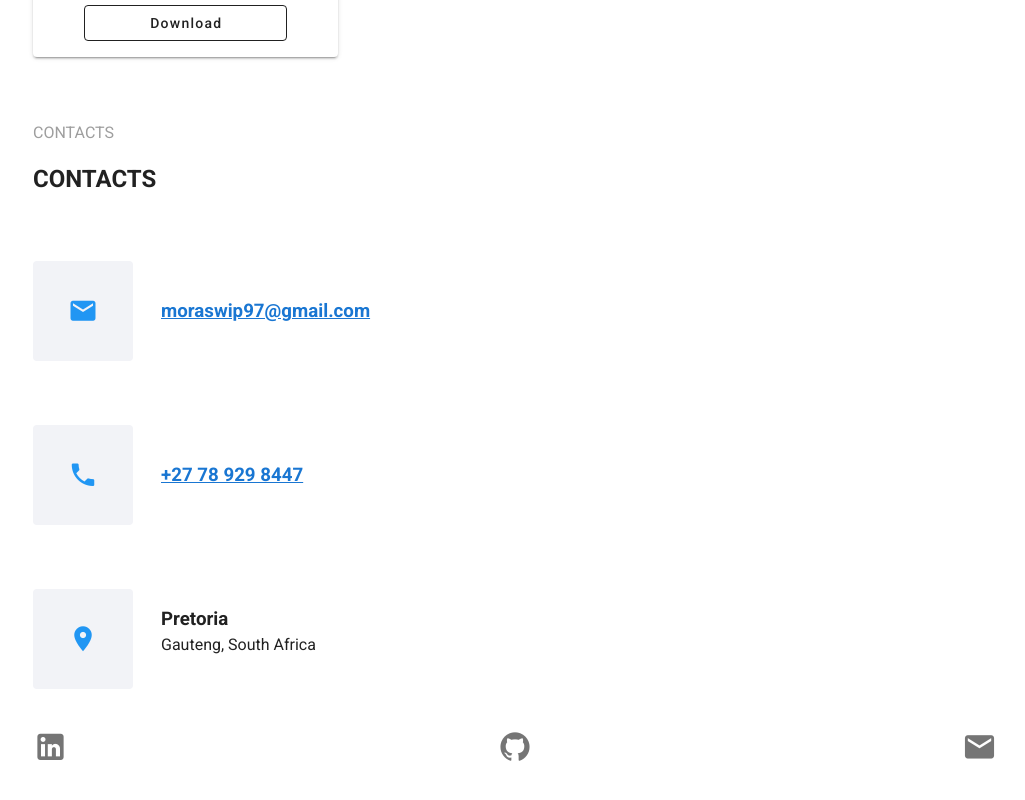
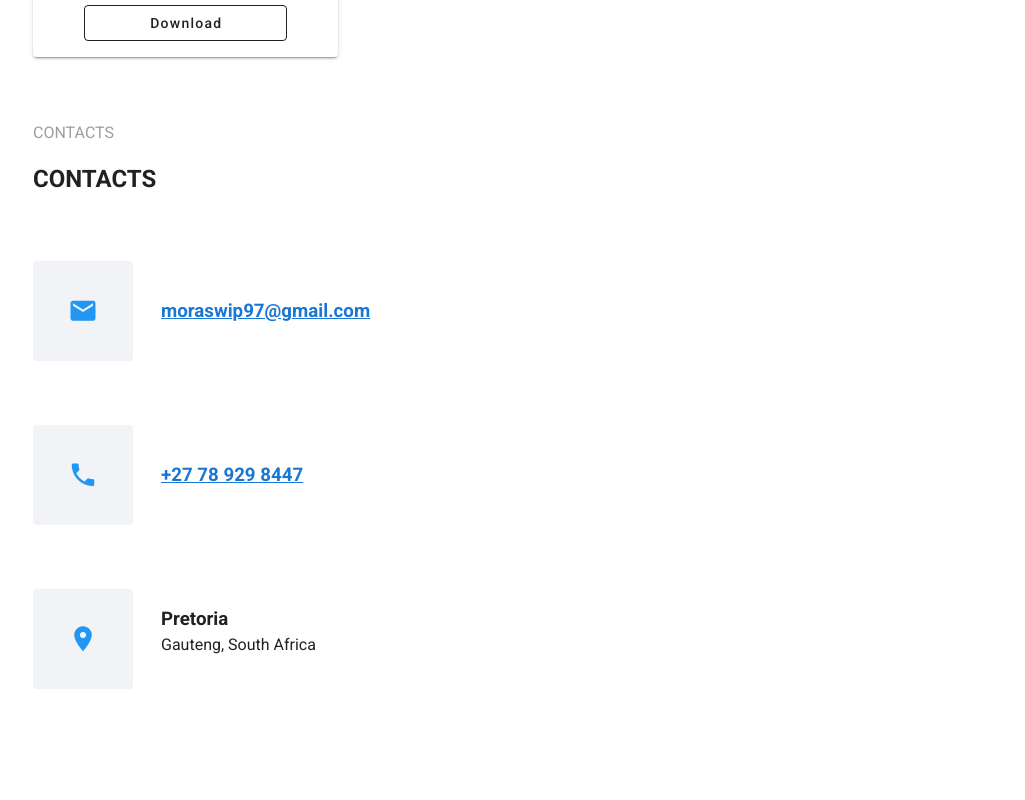
Before and after one commit to moraswi/portfolio, a Vue app: page / in a window 1280 px wide. Shown: the part 3762-4562 px from the top of the page, without its empty margins (255-1280 px from the left). After the commit the page ends 4491 px from the top, so only its background shows below. Built offline with nearby package versions, Linux system fonts and the light colour scheme.

Commit message:
responsive contacts

```diff
--- a/src/components/Home/HomeComponents/Contacts.vue
+++ b/src/components/Home/HomeComponents/Contacts.vue
@@ -54,7 +54,7 @@
       </div>
     </v-layout>
 
-    <v-layout class="mt-10" justify-space-between>
+    <v-layout class="mt-10 hidden-md-and-up" justify-space-between>
       <v-icon @click="redirectToLinkedIn" size="35">mdi-linkedin</v-icon>
 
       <v-icon @click="redirectToGitHub" size="35">mdi-github</v-icon>
```
